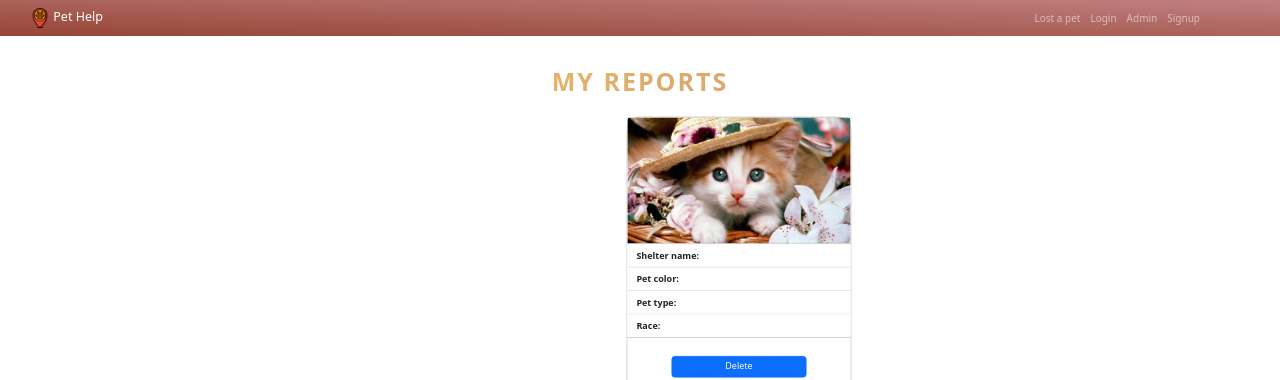
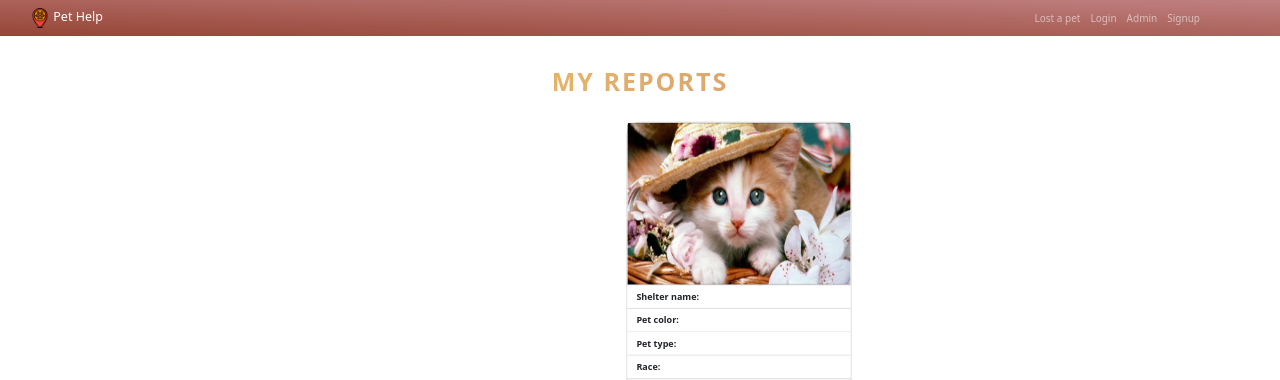
Before and after one commit to pethelp-website/final-project-pethelp, a React (Create React App) app in the folder frontend/: page /user-page in a window 1280 px wide. Shown: the top 380 px of the page. Built offline with nearby package versions, Linux system fonts and the light colour scheme.

Commit message:
implement to render images in admin page

```diff
--- a/frontend/src/App.scss
+++ b/frontend/src/App.scss
@@ -2,15 +2,25 @@
     display: flex;
     flex-direction: column;
     padding-bottom: 90px;
+    align-items:space-between;
+    justify-content:space-between;
 }
 
 .card {
-    width: 30%;
+    width: 320px;
+    height: 415px;
     border-radius: 15px;
     @extend .dFlex !optional;
     position: relative;
-    transform:scale(.9);
+    transform: scale(.9);
     transition: all .3s ease-in-out;
     margin: bottom 50px;
+}
 
+
+.image {
+    height: 180px;
+    max-height: 200px;
+    width: auto;
+    max-width: 250px;
 }
--- a/frontend/src/components/missingpage/card/CardComponent.jsx
+++ b/frontend/src/components/missingpage/card/CardComponent.jsx
@@ -56,8 +56,9 @@ const SearchBar = () => {
             results.map((value, index) => {
               return (
                 <Col key={index} md={4} xs={12}>
-                  <Card style={{ width: "25rem" }} className="mb-3">
+                  <Card style={{ width: "25rem" }} className="mb-3 card" id="card">
                     <Card.Img
+                      className="image"
                       variant="top"
                       src={
                         value.image
--- a/frontend/src/components/missingpage/card/CardComponent.scss
+++ b/frontend/src/components/missingpage/card/CardComponent.scss
@@ -23,3 +23,7 @@
 .form-control {
     font-size: 1.8rem;
 }
+
+#card {
+    max-height: 350px
+}
--- a/frontend/src/components/userspage/adm/reportdata/GetReports.jsx
+++ b/frontend/src/components/userspage/adm/reportdata/GetReports.jsx
@@ -1,14 +1,14 @@
 import { React, useState, useEffect } from 'react';
 import { ListGroup, Card, Col, Button, Row, Container } from 'react-bootstrap';
-import image from "../../../../images/1661074037273.jpg";
 import "./GetReports.scss";
 import deleteReport from "../../../../services/deleteReport";
+import image from "../../../../images/1661074037273.jpg";
 
 
 
 const GetReports = () => {
+
   const [reportData, setreportData] = useState([]);
-
 
   //Gets all forms from database
   useEffect(() => {
@@ -48,7 +48,15 @@ const GetReports = () => {
                 span: 4
               }}>
                 <Card style={{ width: '25rem' }} className="card">
-                  <Card.Img variant="top" src={image} />
+                  <Card.Img
+                    variant="top"
+                    className="image"
+                    src={
+                      value.image
+                        ? `http://localhost:4000/${value.image}`
+                        : image
+                    }
+                  />
                   <ListGroup className="list-group-flush">
                     <ListGroup.Item><strong>Location:</strong> {value.sheltername}</ListGroup.Item>
                     <ListGroup.Item><strong>Pet color:</strong> {value.color}</ListGroup.Item>
--- a/frontend/src/components/userspage/adm/reportdata/GetReports.scss
+++ b/frontend/src/components/userspage/adm/reportdata/GetReports.scss
@@ -3,9 +3,7 @@
     justify-content: center;
 }
 
-#card {
-    width: 25PX;
-}
+
 
 #h1 {
     display: flex;
--- a/frontend/src/components/userspage/user/UserPage.jsx
+++ b/frontend/src/components/userspage/user/UserPage.jsx
@@ -14,7 +14,7 @@ const UserPage = () => {
             span: 3
           }}>
             <Card style={{ width: '25rem' }} className="card">
-              <Card.Img variant="top" src={image} />
+              <Card.Img variant="top" src={image} className="image"/>
               <ListGroup className="list-group-flush">
                 <ListGroup.Item ><strong>Shelter name:</strong> </ListGroup.Item>
                 <ListGroup.Item ><strong>Pet color:</strong> </ListGroup.Item>
```
